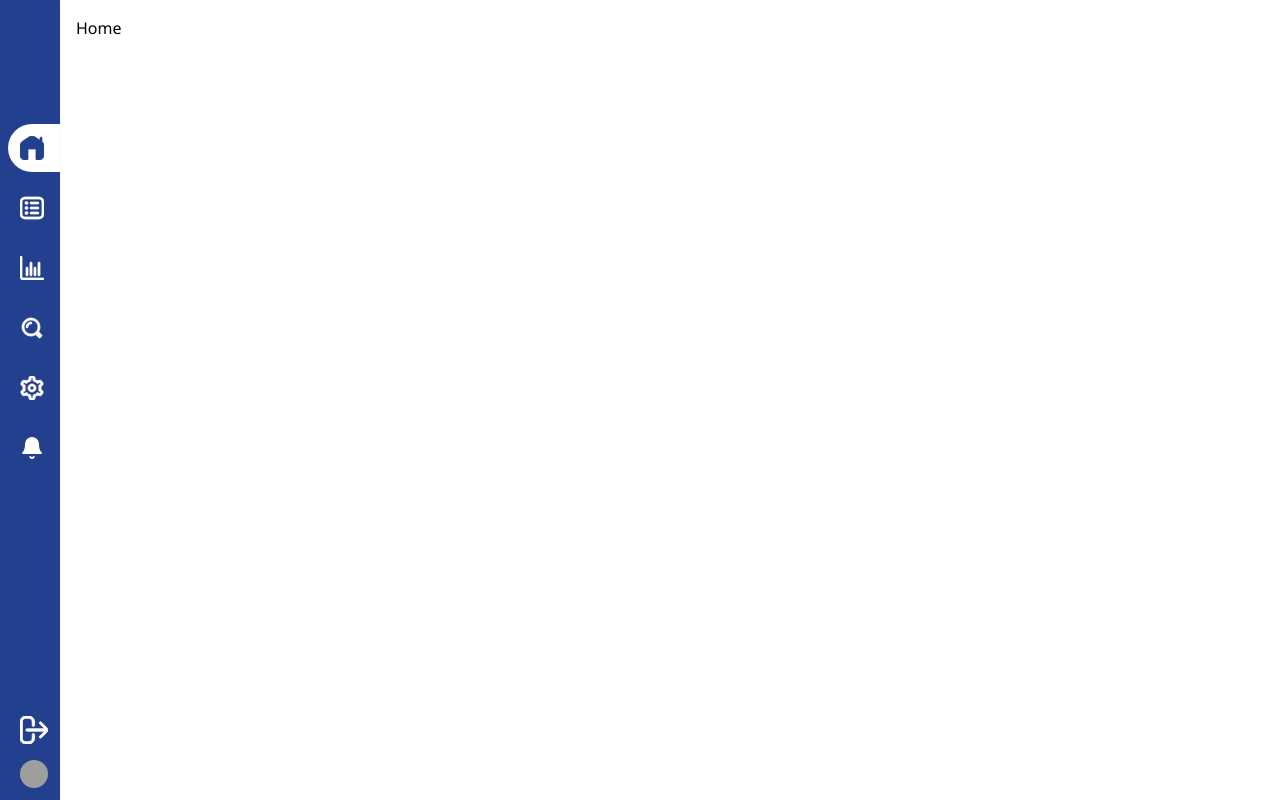
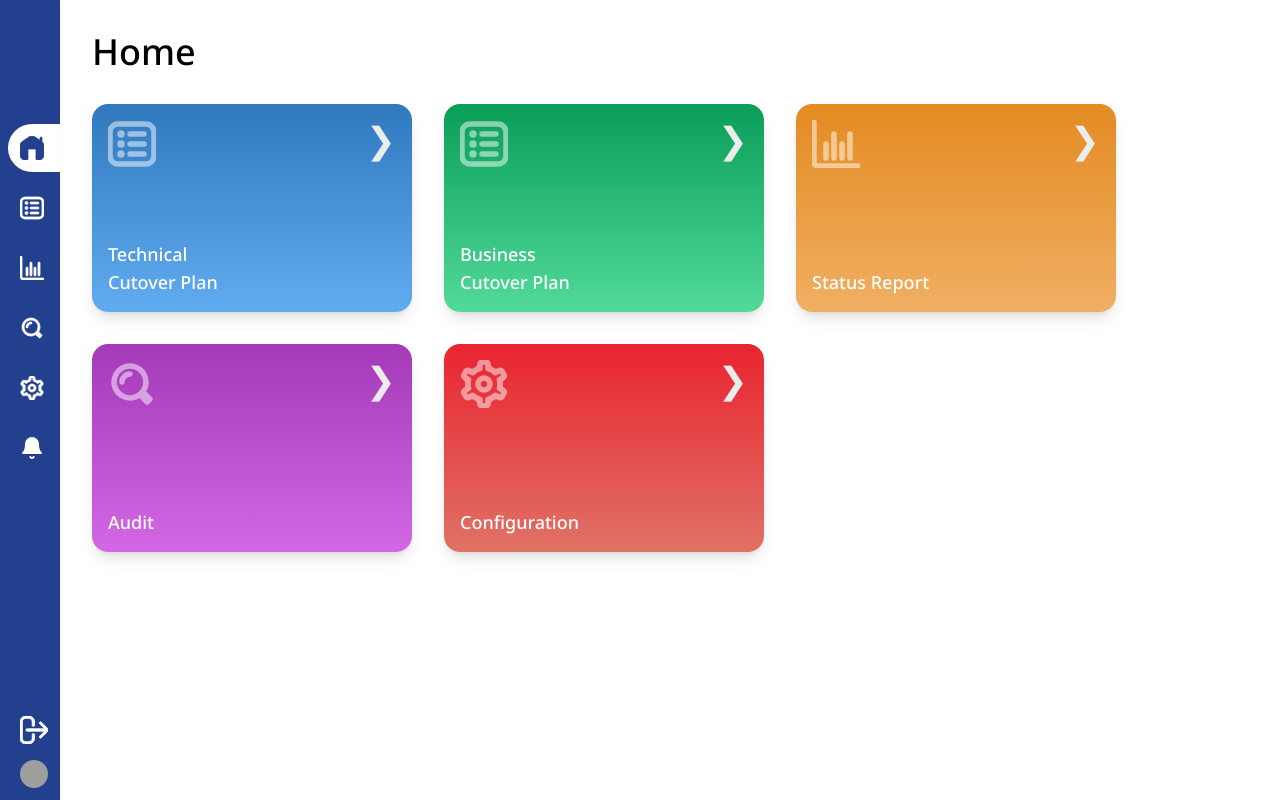
Before and after one commit to An525ish/AAV-labs, a React (Vite) app: page /home in a window 1280 px wide. Built offline with nearby package versions, Linux system fonts and the light colour scheme; grey boxes are pictures that could not be loaded.

Commit message:
made home page cards

```diff
--- a/src/pages/Home.jsx
+++ b/src/pages/Home.jsx
@@ -1,8 +1,63 @@
+import ListIcon from "@/components/icons/List"
+import SearchIcon from "@/components/icons/Search"
+import SettingsIcon from "@/components/icons/Settings"
+import StatsIcon from "@/components/icons/Stats"
+import { Link } from "react-router-dom"
+
+const homeCards = [
+    {
+        title: 'Technical Cutover Plan',
+        Icon: ListIcon,
+        bgColor: 'bg-gradient-blue',
+        route: '/home'
+    },
+    {
+        title: 'Business Cutover Plan',
+        Icon: ListIcon,
+        bgColor: 'bg-gradient-green',
+        route: '/plan'
+    },
+    {
+        title: 'Status Report',
+        Icon: StatsIcon,
+        bgColor: 'bg-gradient-orange',
+        route: '/status'
+    },
+    {
+        title: 'Audit',
+        Icon: SearchIcon,
+        bgColor: 'bg-gradient-purple',
+        route: '/audit'
+    },
+    {
+        title: 'Configuration',
+        Icon: SettingsIcon,
+        bgColor: 'bg-gradient-red',
+        route: '/config'
+    },
+]
 
 const Home = () => {
     return (
-        <div>
-            Home
+        <div className="p-4">
+            <p className="font-medium text-4xl mb-8">Home</p>
+
+            <div className="flex gap-8 flex-wrap">
+                {
+                    homeCards.map(({ title, Icon, bgColor, route }) =>
+                        <Link key={title} to={route}>
+                            <div className={`flex flex-col justify-between w-[20rem] h-[13rem] shadow-lg rounded-2xl ${bgColor} p-4`}>
+                                <div className="flex justify-between">
+                                    <Icon className={'w-12 opacity-50'} />
+                                    <span className="text-4xl text-white">❯</span>
+                                </div>
+
+                                <p className="w-1/2 font-medium text-white-pure text-lg">{title}</p>
+                            </div>
+                        </Link>
+                    )
+                }
+            </div>
         </div>
     )
 }
```
